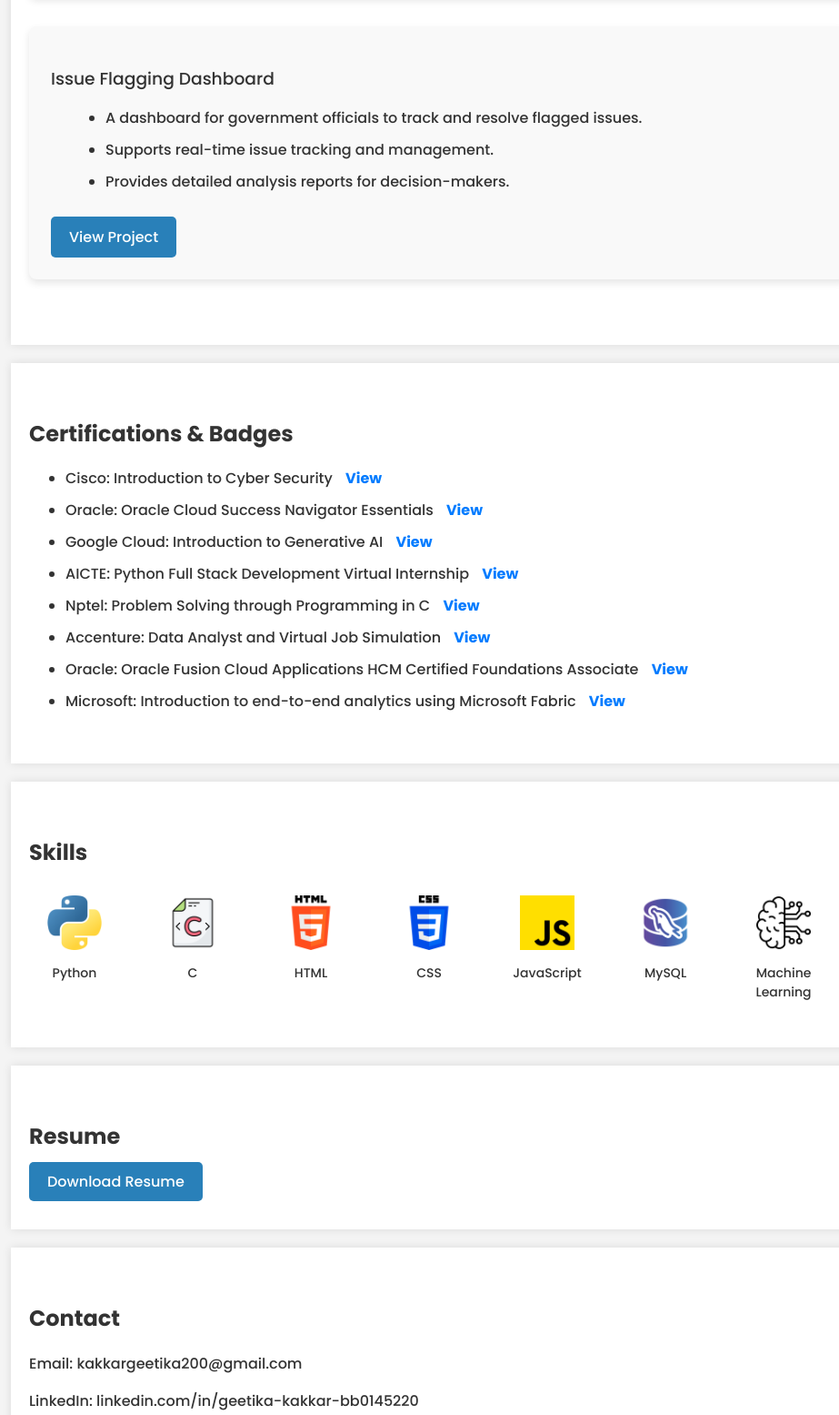
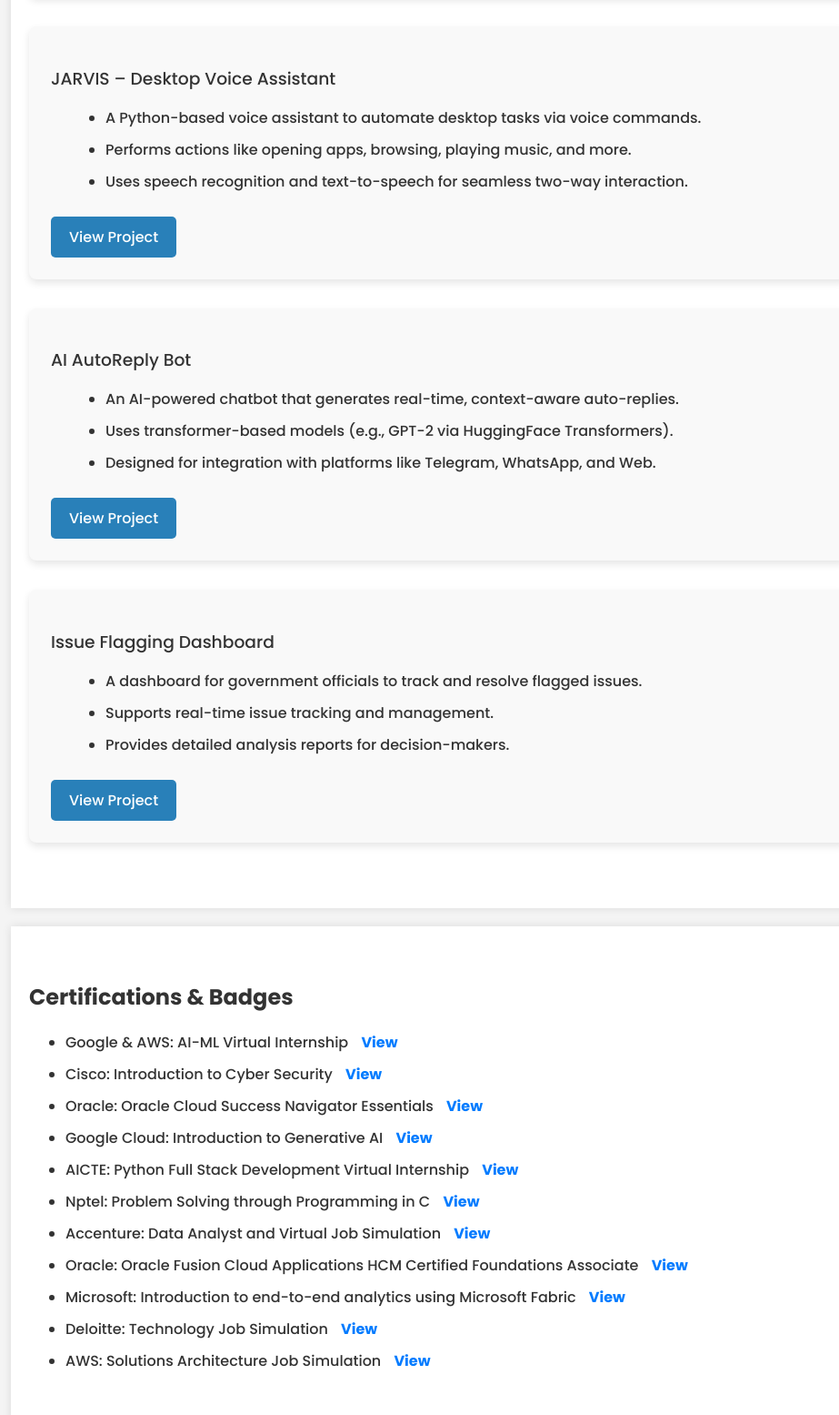
Before and after one commit to geetika740/My_Portfolio, a plain HTML site: page index.html in a window 1280 px wide. Shown: the part 1490-3045 px from the top of the page at 91% size, without its empty margins (158-1081 px from the left). Drawn offline with Linux system fonts and the light colour scheme.

Commit message:
Update index.html

```diff
--- a/index.html
+++ b/index.html
@@ -62,8 +62,29 @@
                 <li>Provides trivia and historical information about each location.</li>
                 <li>Allow users to book tickets easily via the platform.</li>
             </ul>
-            <a href="https://yourprojectlink2.com" target="_blank" class="btn">View Project</a>
+            <a href="https://github.com/geetika740/ticket-trivia" target="_blank" class="btn">View Project</a>
         </div>
+
+        <div class="project-card">
+           <h3>JARVIS – Desktop Voice Assistant</h3>
+           <ul>
+                <li>A Python-based voice assistant to automate desktop tasks via voice commands.</li>
+                <li>Performs actions like opening apps, browsing, playing music, and more.</li>
+                <li>Uses speech recognition and text-to-speech for seamless two-way interaction.</li>
+           </ul>
+           <a href="https://github.com/geetika740/JARVIS" target="_blank" class="btn">View Project </a>
+        </div>
+
+        <div class="project-card">
+            <h3>AI AutoReply Bot</h3>
+            <ul>
+                <li>An AI-powered chatbot that generates real-time, context-aware auto-replies.</li>
+                <li>Uses transformer-based models (e.g., GPT-2 via HuggingFace Transformers).</li>
+                <li>Designed for integration with platforms like Telegram, WhatsApp, and Web.</li>
+            </ul>
+            <a href="https://github.com/geetika740/AI-AutoReply-Bot" target="_blank" class="btn">View Project</a>
+        </div>
+
 
         <div class="project-card">
             <h3>Issue Flagging Dashboard</h3>
@@ -80,6 +101,10 @@
     <section id="certifications" class="section">
         <h2>Certifications & Badges</h2>
         <ul class="certifications-list">
+            <li>
+                Google & AWS: AI-ML Virtual Internship
+                <a href="https://drive.google.com/file/d/1HlolqWWSt5istemNqzX1wD1tZqUYgQPy/view?usp=drivesdk" target="_blank" class="view-link">View</a>
+            </li>
             <li>
                 Cisco: Introduction to Cyber Security
                 <a href="https://www.credly.com/badges/a630e927-1220-48b1-9837-2c23c09efce4/linked_in_profile" target="_blank" class="view-link">View</a>
@@ -111,6 +136,14 @@
             <li>
                 Microsoft: Introduction to end-to-end analytics using Microsoft Fabric
                 <a href="https://learn.microsoft.com/en-gb/users/geetikakakkar-8812/achievements/9xp8n3vu?ref=https%3A%2F%2Fwww.linkedin.com%2F" target="_blank" class="view-link">View</a>
+            </li>
+            <li>
+                Deloitte: Technology Job Simulation
+                <a href="https://drive.google.com/file/d/1HmwkYIEziGcdnA-FQ4M7OuWZhP5x6Gpi/view?usp=drivesdk" target="_blank" class="view-link">View</a>
+            </li>
+            <li>
+                AWS: Solutions Architecture Job Simulation
+                <a href="https://drive.google.com/file/d/1HlVt_RQsivBgR3jGXYEeuPzoTyJPpY2p/view?usp=drivesdk" target="_blank" class="view-link">View</a>
             </li>
 
 
@@ -150,12 +183,20 @@
                 <p>Machine Learning</p>
             </div>
             <div class="skill">
-                <img src="ai.png" alt="ML Logo">
+                <img src="ai.png" alt="AI Logo">
                 <p>Artificial Intelligence</p>
             </div>
             <div class="skill">
-                <img src="networking.png" alt="ML Logo">
+                <img src="networking.png" alt="Networking Logo">
                 <p>Networking</p>
+            </div>
+            <div class="skill">
+                <img src="django.png" alt="Django Logo">
+                <p>Django</p>
+            </div>
+            <div class="skill">
+                <img src="angular.png" alt="Angular Logo">
+                <p>Angular</p>
             </div>
 
         </div>
@@ -163,7 +204,7 @@
 
     <section id="resume" class="section">
         <h2>Resume</h2>
-        <a href="Geetika_RESUME - OFFICIAL - OffCampus.pdf.pdf" download class="btn">Download Resume</a>
+        <a href="Geetika_Kakkar_OffCampus_Resume.pdf" download class="btn">Download Resume</a>
     </section>
 
     <section id="contact" class="section">
```
